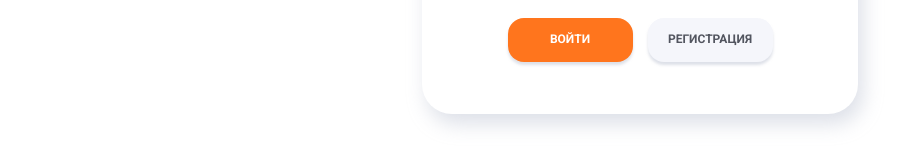
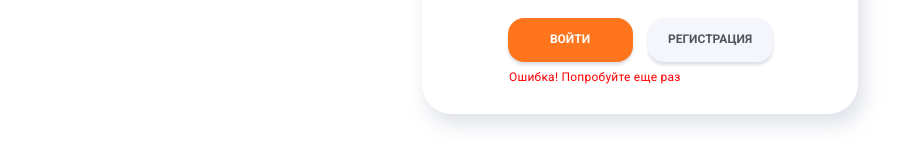
Before and after one commit to yankyrychenko/goit-react-project, a React (Create React App) app: page /authorization in a window 1280 px wide. Shown: the part 530-690 px from the top of the page, without its empty margins (0-904 px from the left). Built offline with nearby package versions, Linux system fonts and the light colour scheme.

Commit message:
Update AuthorizationForm.js

```diff
--- a/src/components/AuthorizationForm/AuthorizationForm.js
+++ b/src/components/AuthorizationForm/AuthorizationForm.js
@@ -65,7 +65,7 @@ const AuthorizationForm = () => {
     } else if (error === 'Request failed with status code 403') {
       return 'Некорректный пароль или email';
     } else {
-      return error;
+      return 'Ошибка! Попробуйте еще раз';
     }
   };
 
```
